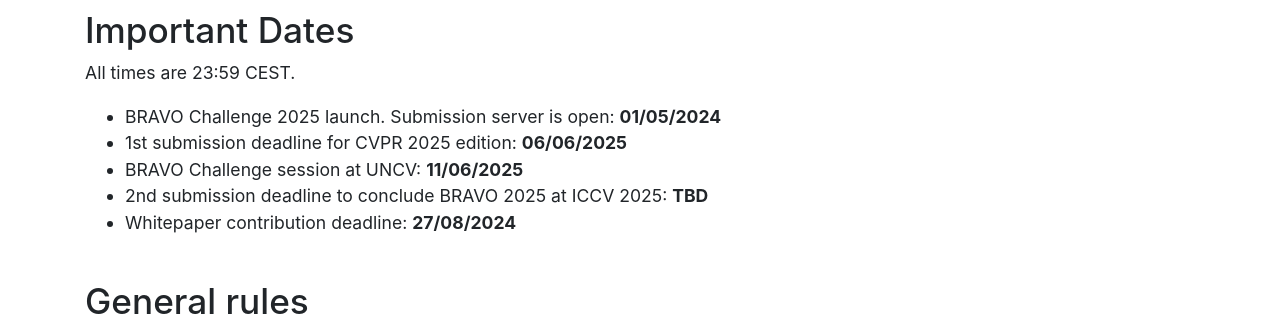
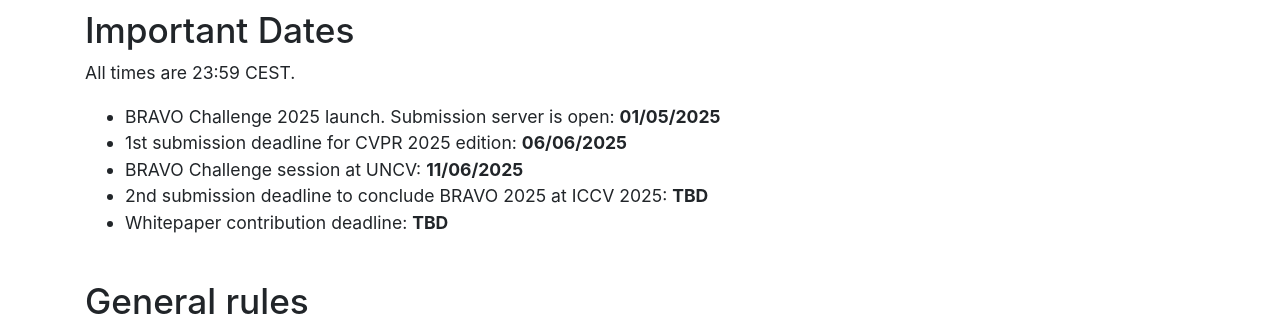
Before and after one commit to Uncertainty-CV/2025, a Jekyll site: the page built from _pages/challenge.md, in a window 1280 px wide and 900 px high, scrolled down 650 px. Shown: the part 154-474 px from the top of the window. Built offline with Jekyll 4.4.1, drawn with Linux system fonts in a browser that asks for light colours.

Commit message:
bravo dates

```diff
--- a/_config.yml
+++ b/_config.yml
@@ -33,7 +33,7 @@ deadlines:
 
 challengedl:
   - item: BRAVO Challenge 2025 launch. Submission server is open
-    date: 01/05/2024
+    date: 01/05/2025
 
   - item: 1st submission deadline for CVPR 2025 edition
     date: 06/06/2025
@@ -45,4 +45,4 @@ challengedl:
     date: TBD
 
   - item: Whitepaper contribution deadline
-    date: 27/08/2024
+    date: TBD
```
